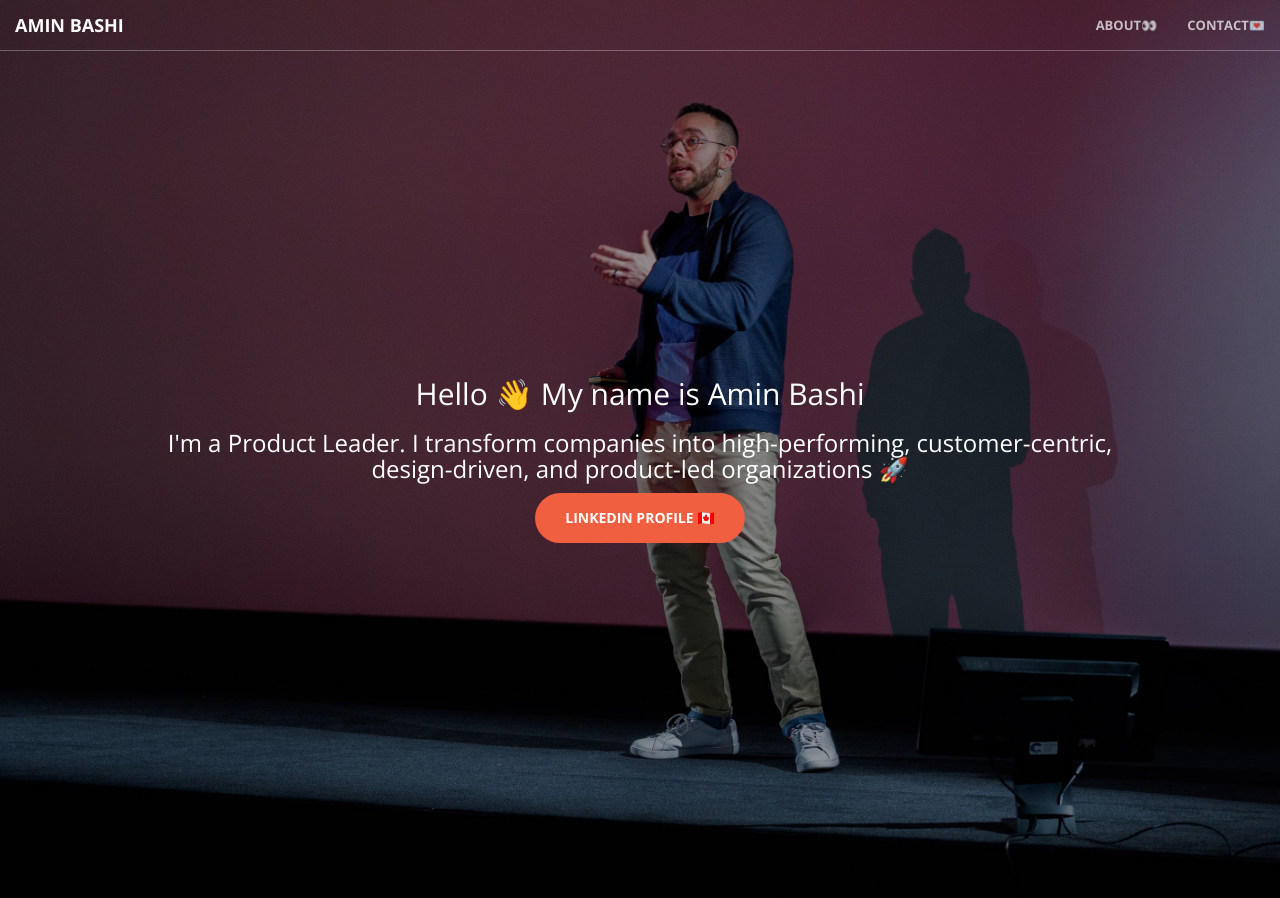
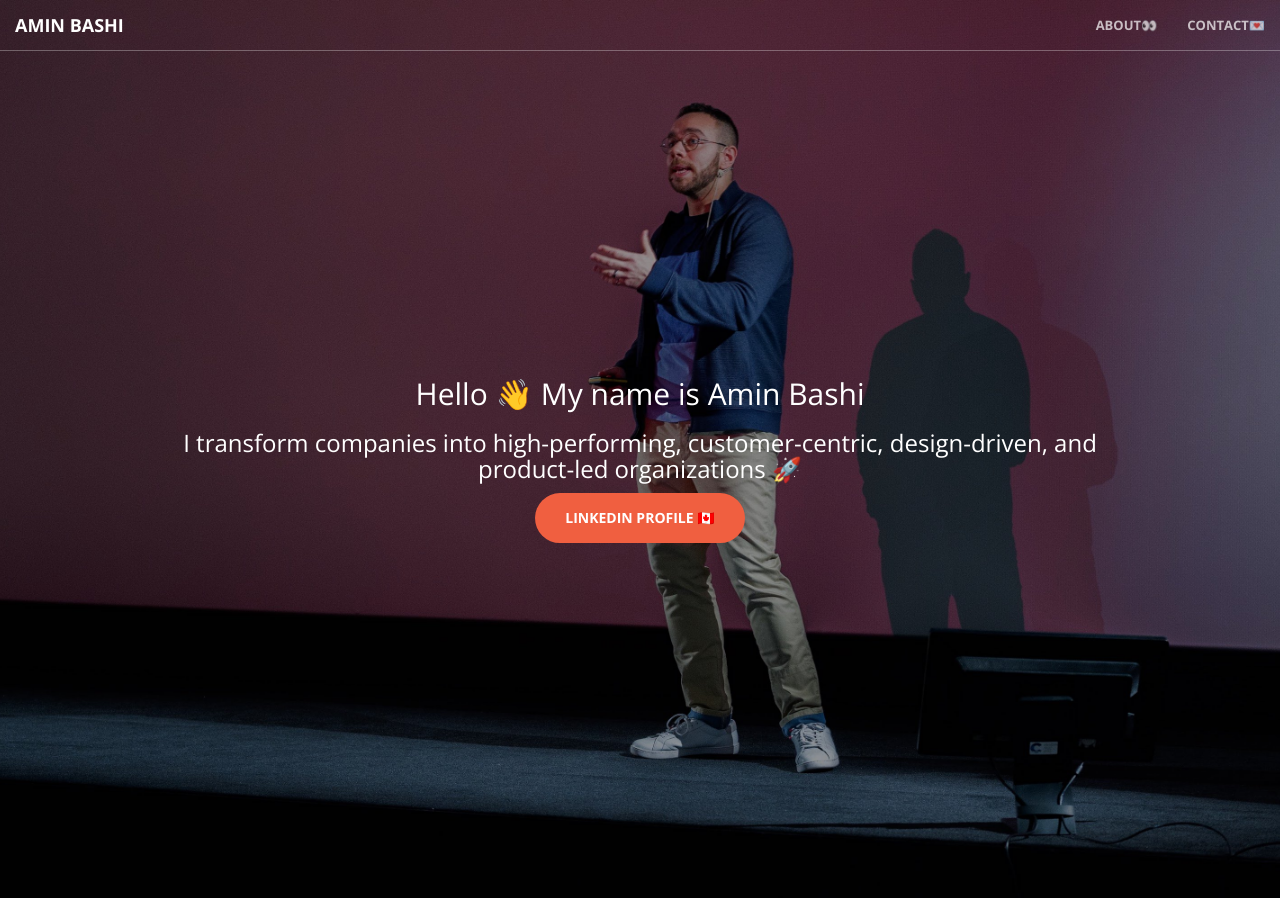
Before and after one commit to syde15/syde15.github.io, a Jekyll site: the page built from index.html, in a window 1280 px wide and 900 px high. Built offline with Jekyll 4.4.1, drawn with Linux system fonts in a browser that asks for light colours.

Commit message:
Updated header

```diff
--- a/_includes/header.html
+++ b/_includes/header.html
@@ -2,7 +2,7 @@
     <div class="header-content">
         <div class="header-content-inner">
             <h2>Hello 👋 My name is Amin Bashi</h2>
-            <h3>I'm a Product Leader. I transform companies into high-performing, customer-centric, design-driven, and product-led organizations 🚀</h3>
+            <h3>I transform companies into high-performing, customer-centric, design-driven, and product-led organizations 🚀</h3>
             <a href="https://www.linkedin.com/in/aminbashi/" target="_blank" class="btn btn-primary btn-xl page-scroll">LinkedIn Profile 🇨🇦</a>
         </div>
     </div>
```
